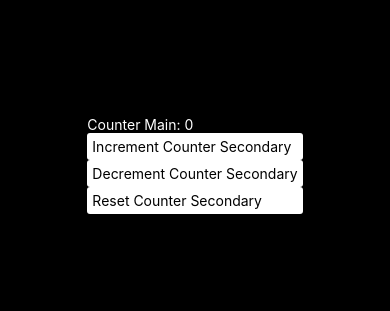
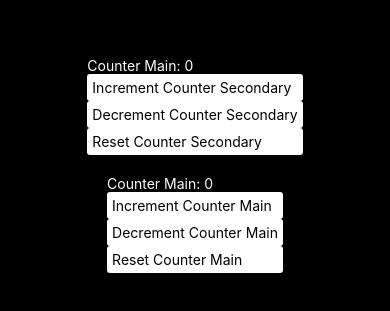
Before and after one commit to valentinmakov/UseReducerTest, a React Native app: screen / in a window 390 px wide. Shown: the part 257-568 px from the top of the page. Built offline with nearby package versions, Linux system fonts and the light colour scheme.

Commit message:
Secondary counter container, component added

```diff
--- a/App.tsx
+++ b/App.tsx
@@ -6,6 +6,7 @@ import {
 } from 'react-native'
 
 import ContainerCounterMain from './src/containers/ContainerCounterMain'
+import ContainerCounterSecondary from './src/containers/ContainerCounterSecondary'
 
 const App: React.FC = (): React.ReactElement => {
     return (
@@ -14,6 +15,7 @@ const App: React.FC = (): React.ReactElement => {
             <SafeAreaView style={{backgroundColor: '#000', flex: 1}}>
                 <View style={{backgroundColor: '#000', flex: 1, justifyContent: 'center', alignItems: 'center'}}>
                     <ContainerCounterMain/>
+                    <ContainerCounterSecondary/>
                 </View>
             </SafeAreaView>
         </>
--- /dev/null
+++ b/src/components/ViewCounterSecondary.tsx
@@ -0,0 +1,50 @@
+import React from 'react'
+import {
+    StyleSheet,
+    Text,
+    TouchableOpacity,
+    View,
+} from 'react-native'
+
+export interface IProps {
+    counterSecondary: number,
+    performIncrementCounterMain: () => void,
+    performDecrementCounterMain: () => void,
+    performResetCounterMain: () => void,
+}
+
+const ViewCounterSecondary: React.FC<IProps> = (props: IProps): React.ReactElement<IProps> => {
+    return (
+        <View style={styles.container}>
+            <Text style={styles.text}>Counter Main: {props.counterSecondary}</Text>
+            <TouchableOpacity style={styles.button} onPress={() => props.performIncrementCounterMain()}>
+                <Text style={styles.buttonText}>Increment Counter Main</Text>
+            </TouchableOpacity>
+            <TouchableOpacity style={styles.button} onPress={() => props.performDecrementCounterMain()}>
+                <Text style={styles.buttonText}>Decrement Counter Main</Text>
+            </TouchableOpacity>
+            <TouchableOpacity style={styles.button} onPress={() => props.performResetCounterMain()}>
+                <Text style={styles.buttonText}>Reset Counter Main</Text>
+            </TouchableOpacity>
+        </View>
+    )
+}
+
+const styles = StyleSheet.create({
+    container: {
+        marginVertical: 10,
+    },
+    text: {
+        color: '#FFF',
+    },
+    button: {
+        padding: 5,
+        borderRadius: 3,
+        backgroundColor: '#FFF',
+    },
+    buttonText: {
+        color: '#000',
+    },
+})
+
+export default ViewCounterSecondary
--- /dev/null
+++ b/src/containers/ContainerCounterSecondary.tsx
@@ -0,0 +1,24 @@
+import React, {useReducer} from 'react'
+import ViewCounterSecondary from '../components/ViewCounterSecondary'
+import reducer, {initialState} from '../reducer/reducer'
+import * as actions from '../actions/actions'
+
+const ContainerCounterSecondary: React.FC = (): React.ReactElement => {
+    const [state, dispatch] = useReducer(reducer, initialState)
+
+    const performIncrementCounterMain = (): void => dispatch(actions.incrementCounterMain())
+    const performDecrementCounterMain = (): void => dispatch(actions.decrementCounterMain())
+    const performResetCounterMain = (): void => dispatch(actions.resetCounterMain())
+
+    return (
+        <ViewCounterSecondary
+            counterSecondary={state.counterSecondary}
+            performIncrementCounterMain={performIncrementCounterMain}
+            performDecrementCounterMain={performDecrementCounterMain}
+            performResetCounterMain={performResetCounterMain}
+        />
+    )
+
+}
+
+export default ContainerCounterSecondary
```
